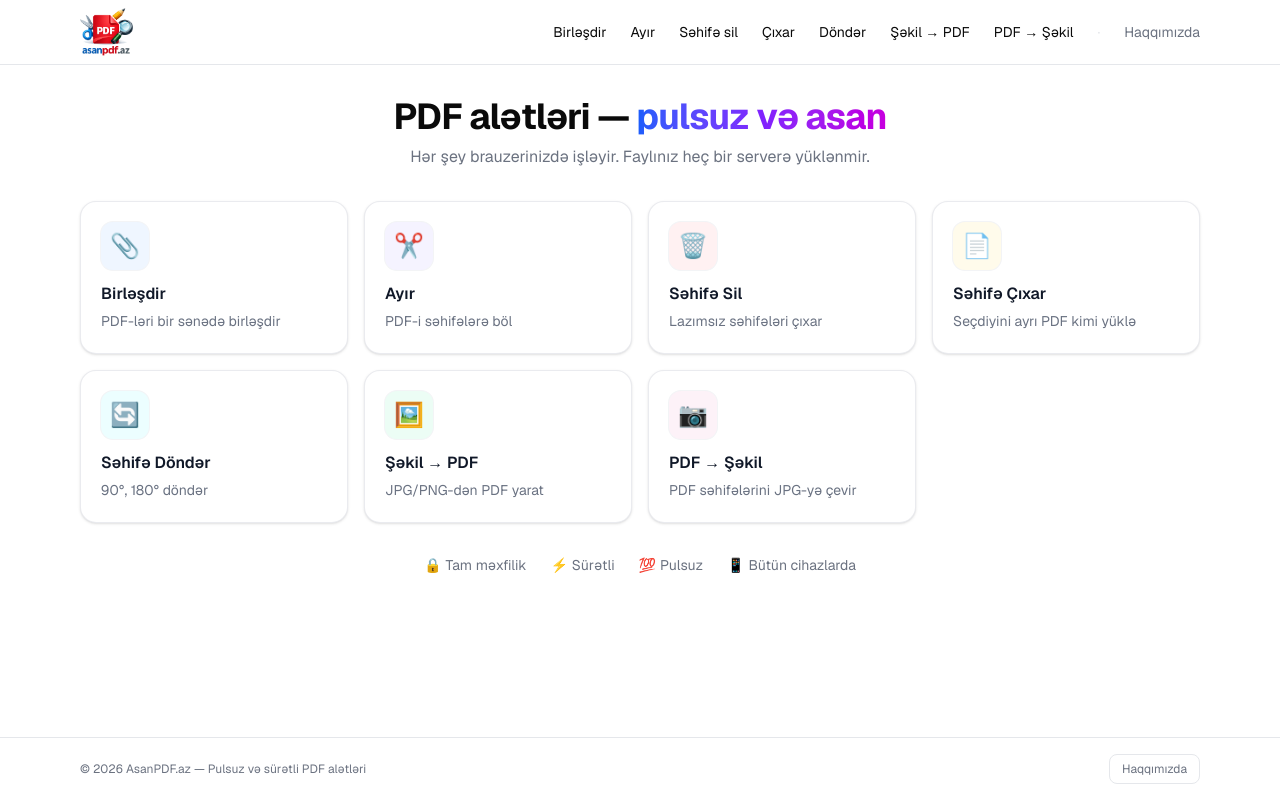
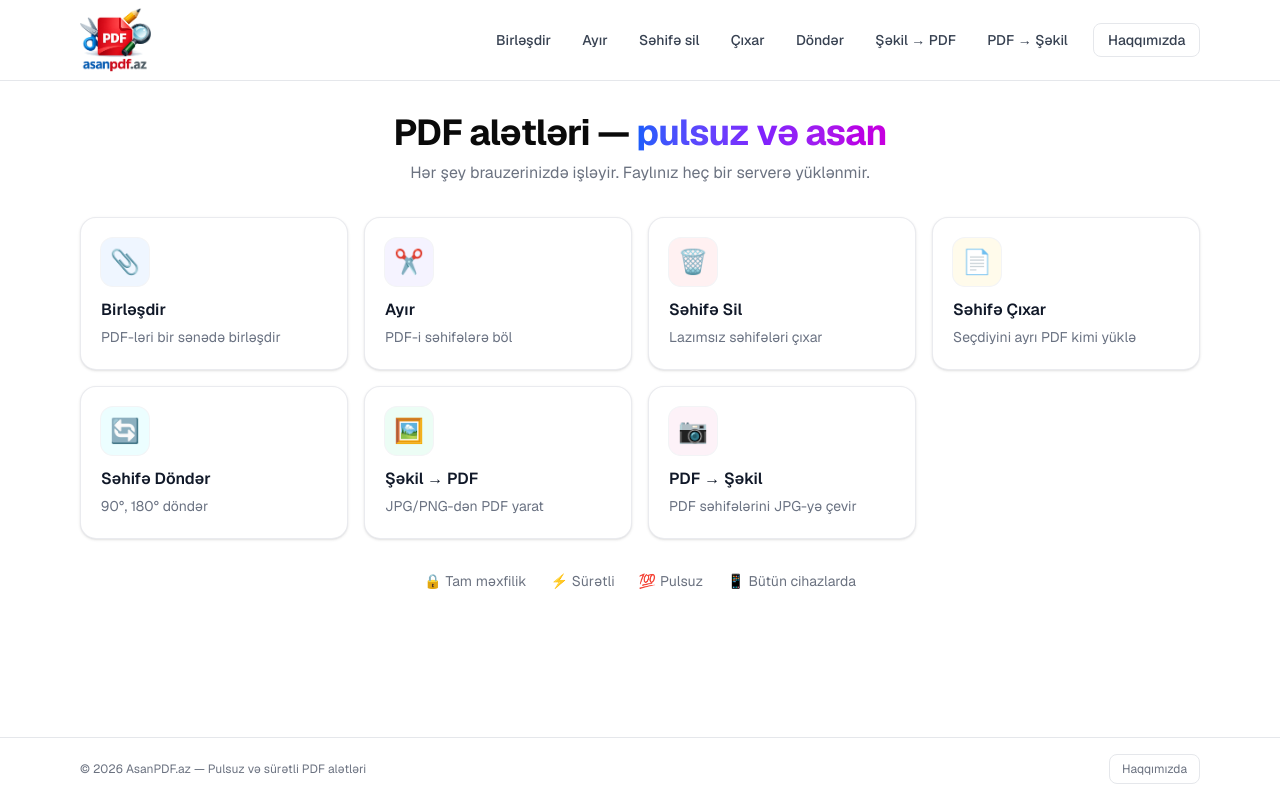
Before and after one commit to mursal-ahmadov/asanpdf.az, a Next.js app: page / in a window 1280 px wide. Built offline with nearby package versions, Linux system fonts and the light colour scheme.

Commit message:
Bigger header (h-20) and modern nav links
- Header: h-16 → h-20 (80px)
- Logo: h-12 → h-14 sm:h-16
- Nav links: animated gradient underline on hover, soft pill background
- Haqqımızda gets a subtle outline pill for distinction

```diff
--- a/app/components/MobileNav.tsx
+++ b/app/components/MobileNav.tsx
@@ -64,16 +64,16 @@ export default function MobileNav() {
           {/* Backdrop */}
           <div
             className="sm:hidden fixed left-0 right-0 bottom-0 bg-black/40 z-40"
-            style={{ top: "64px" }}
+            style={{ top: "80px" }}
             onClick={() => setOpen(false)}
             aria-hidden="true"
           />
           {/* Menu panel — drops down from header */}
           <nav
             className="sm:hidden fixed left-0 right-0 bg-white border-b border-border shadow-lg z-50"
-            style={{ top: "64px" }}
+            style={{ top: "80px" }}
           >
-            <div className="flex flex-col p-3 gap-1 max-h-[calc(100vh-64px)] overflow-y-auto">
+            <div className="flex flex-col p-3 gap-1 max-h-[calc(100vh-80px)] overflow-y-auto">
               {links.map((l) => (
                 <Link
                   key={l.href}
--- a/app/globals.css
+++ b/app/globals.css
@@ -31,6 +31,55 @@ body {
 
 * {
   box-sizing: border-box;
+}
+
+/* Header nav links — modern animated underline + hover background */
+.nav-link {
+  position: relative;
+  display: inline-flex;
+  align-items: center;
+  padding: 0.5rem 0.85rem;
+  border-radius: 0.5rem;
+  color: #374151;
+  transition: color 0.2s ease, background-color 0.2s ease;
+}
+
+.nav-link::after {
+  content: "";
+  position: absolute;
+  left: 0.85rem;
+  right: 0.85rem;
+  bottom: 0.35rem;
+  height: 2px;
+  background: linear-gradient(90deg, #3b82f6, #8b5cf6);
+  border-radius: 2px;
+  transform: scaleX(0);
+  transform-origin: center;
+  transition: transform 0.25s ease;
+}
+
+.nav-link:hover {
+  color: var(--accent);
+  background-color: rgba(59, 130, 246, 0.06);
+}
+
+.nav-link:hover::after {
+  transform: scaleX(1);
+}
+
+.nav-link-outline {
+  border: 1.5px solid var(--border);
+  padding-top: 0.35rem;
+  padding-bottom: 0.35rem;
+}
+
+.nav-link-outline::after {
+  display: none;
+}
+
+.nav-link-outline:hover {
+  border-color: var(--accent);
+  background: linear-gradient(90deg, rgba(59, 130, 246, 0.08), rgba(139, 92, 246, 0.08));
 }
 
 /* Tool card hover animations — trigger when .tool-card is hovered */
--- a/app/layout.tsx
+++ b/app/layout.tsx
@@ -34,27 +34,26 @@ export default function RootLayout({
     >
       <body className="min-h-full flex flex-col bg-background text-foreground">
         <header className="border-b border-border bg-white/80 backdrop-blur sticky top-0 z-50">
-          <div className="max-w-6xl mx-auto px-4 h-16 flex items-center justify-between">
+          <div className="max-w-6xl mx-auto px-4 h-20 flex items-center justify-between">
             <Link href="/" className="flex items-center" aria-label="AsanPDF.az ana səhifə">
               <Image
                 src="/logo.png"
                 alt="AsanPDF.az"
-                width={240}
-                height={80}
+                width={320}
+                height={100}
                 priority
-                className="h-12 w-auto"
+                className="h-14 sm:h-16 w-auto"
               />
             </Link>
-            <nav className="hidden sm:flex items-center gap-4 lg:gap-6 text-sm">
-              <Link href="/birlesdir" className="hover:text-accent transition">Birləşdir</Link>
-              <Link href="/ayir" className="hover:text-accent transition">Ayır</Link>
-              <Link href="/sehife-sil" className="hover:text-accent transition">Səhifə sil</Link>
-              <Link href="/cixar" className="hover:text-accent transition">Çıxar</Link>
-              <Link href="/donder" className="hover:text-accent transition">Döndər</Link>
-              <Link href="/sekil-to-pdf" className="hover:text-accent transition">Şəkil → PDF</Link>
-              <Link href="/pdf-to-sekil" className="hover:text-accent transition">PDF → Şəkil</Link>
-              <span className="text-border">·</span>
-              <Link href="/haqqimizda" className="text-muted hover:text-accent transition">Haqqımızda</Link>
+            <nav className="hidden sm:flex items-center gap-1 text-sm font-medium">
+              <Link href="/birlesdir" className="nav-link">Birləşdir</Link>
+              <Link href="/ayir" className="nav-link">Ayır</Link>
+              <Link href="/sehife-sil" className="nav-link">Səhifə sil</Link>
+              <Link href="/cixar" className="nav-link">Çıxar</Link>
+              <Link href="/donder" className="nav-link">Döndər</Link>
+              <Link href="/sekil-to-pdf" className="nav-link">Şəkil → PDF</Link>
+              <Link href="/pdf-to-sekil" className="nav-link">PDF → Şəkil</Link>
+              <Link href="/haqqimizda" className="nav-link nav-link-outline ml-2">Haqqımızda</Link>
             </nav>
             <MobileNav />
           </div>
```
